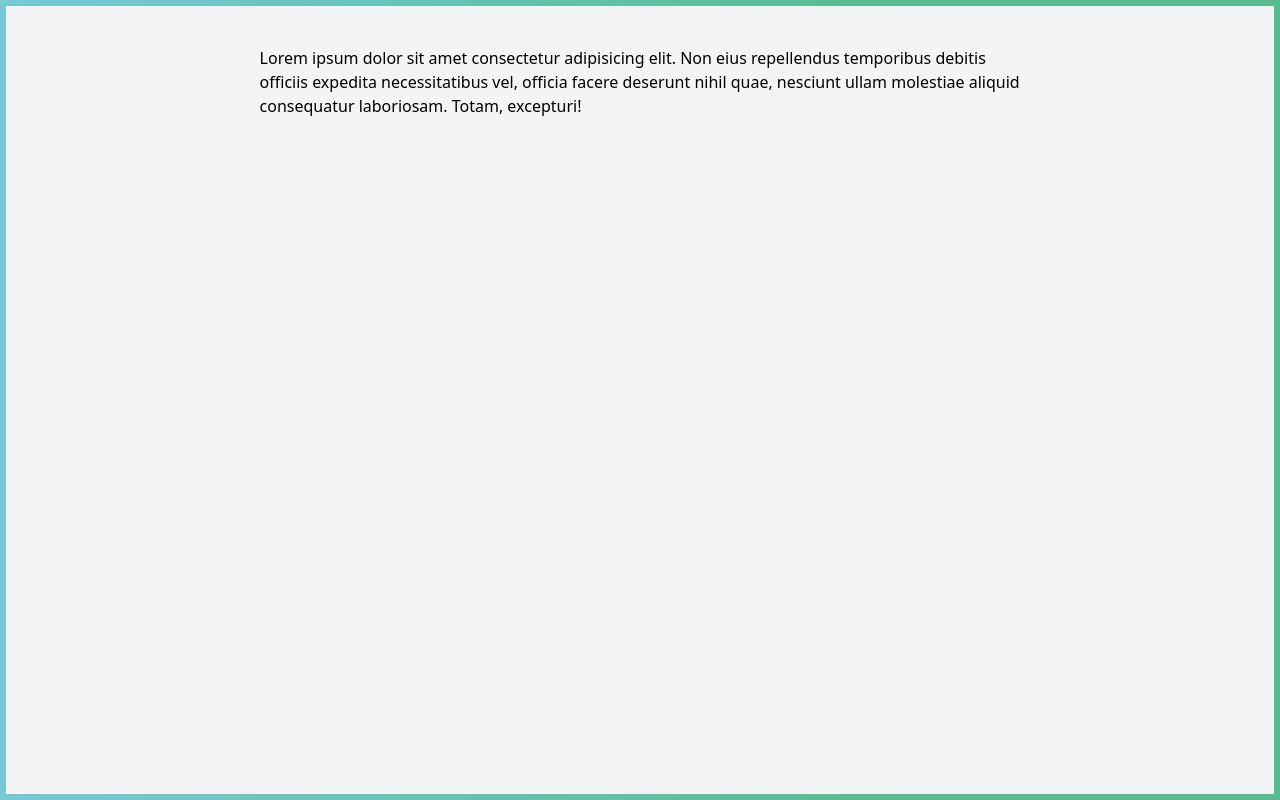
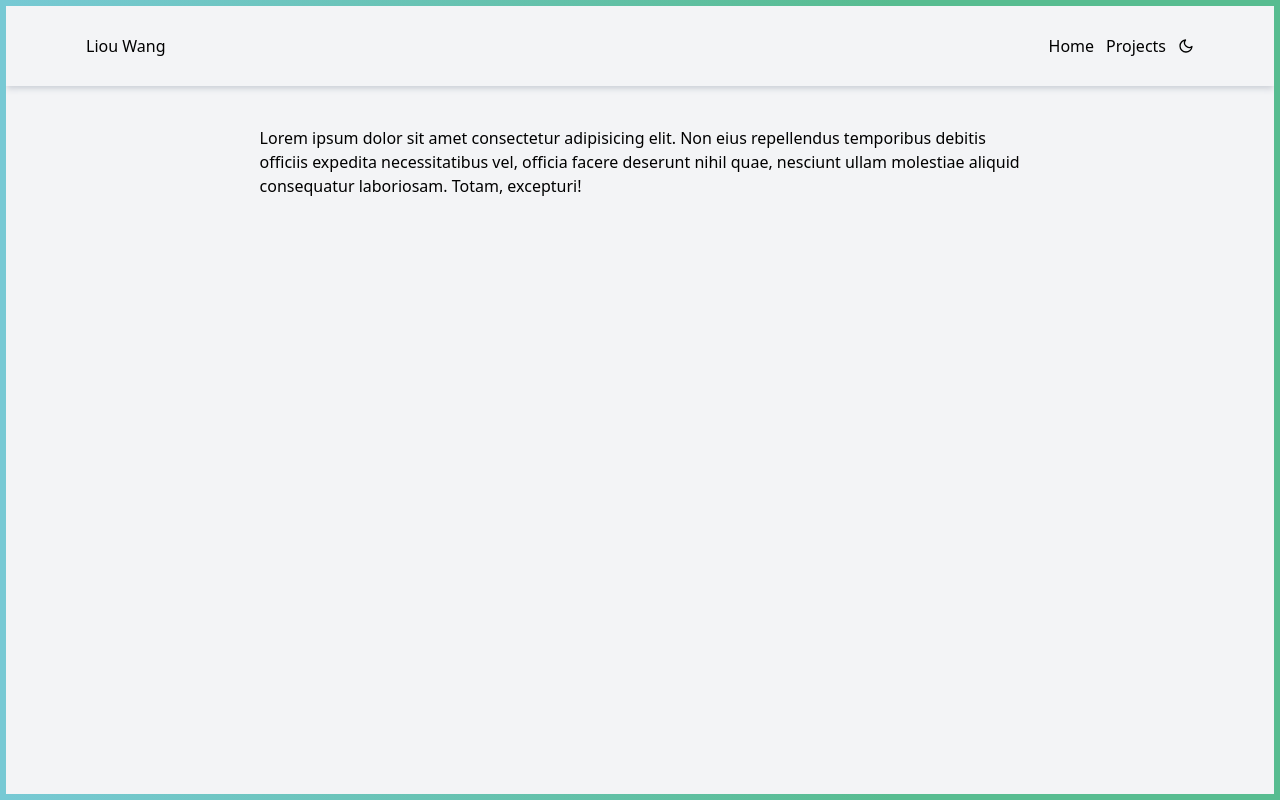
Before and after one commit to Liouch/personal-portfolio, a Next.js app: page / in a window 1280 px wide. Built offline with nearby package versions, Linux system fonts and the light colour scheme.

Commit message:
Create NavBar component with initial layout

```diff
--- a/components/Layout.tsx
+++ b/components/Layout.tsx
@@ -1,11 +1,12 @@
 import Head from 'next/head';
+import NavBar from './NavBar';
 
 export type LayoutProps = {
   children: React.ReactNode;
   home?: boolean;
 };
 
-const Layout = ({ children, home }: LayoutProps) => {
+const Layout = ({ children }: LayoutProps) => {
   return (
     <>
       <Head>
@@ -19,6 +20,9 @@ const Layout = ({ children, home }: LayoutProps) => {
         />
         <meta name='viewport' content='width=device-width, initial-scale=1' />
       </Head>
+      <header>
+        <NavBar />
+      </header>
       <main className='w-4/5 md:w-3/5 mx-auto mt-10'>{children}</main>
     </>
   );
--- /dev/null
+++ b/components/NavBar.tsx
@@ -0,0 +1,53 @@
+import Link from 'next/link';
+import React, { useState } from 'react';
+import { FiMoon, FiSun } from 'react-icons/fi';
+
+export type NavBarItemProps = {
+  url: string;
+  children: React.ReactNode;
+};
+export const NAVBAR_ITEMS = [
+  {
+    title: 'Home',
+    url: '/',
+  },
+  {
+    title: 'Projects',
+    url: '/projects',
+  },
+];
+
+const NavBarItem = ({ url, children }: NavBarItemProps) => {
+  return <Link href={url}>{children}</Link>;
+};
+
+const NavBar = () => {
+  const [theme, setTheme] = useState<string>('light');
+
+  const toggleTheme = (e: React.MouseEvent<HTMLButtonElement, MouseEvent>) => {
+    e.preventDefault();
+    setTheme((theme) => (theme === 'light' ? 'dark' : 'light'));
+  };
+
+  return (
+    <nav className='sticky h-20 w-full shadow-md shadow-gray-300'>
+      <div className='flex justify-between items-center w-full h-full px-8 md:px-20'>
+        <NavBarItem url='/'>
+          <span>Liou Wang</span>
+        </NavBarItem>
+        <div className='flex items-center'>
+          {NAVBAR_ITEMS.map((item) => (
+            <NavBarItem url={item.url} key={item.url}>
+              <span className='mr-3'>{item.title}</span>
+            </NavBarItem>
+          ))}
+          <button onClick={toggleTheme}>
+            {theme === 'light' ? <FiMoon /> : <FiSun />}
+          </button>
+        </div>
+      </div>
+    </nav>
+  );
+};
+
+export default NavBar;
```
